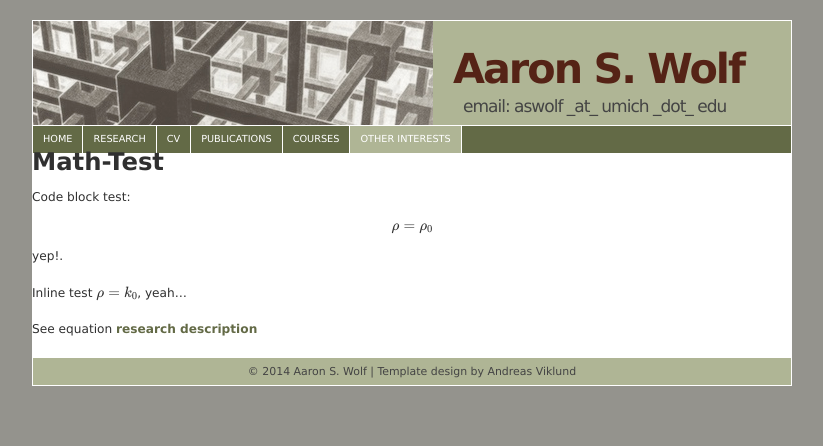
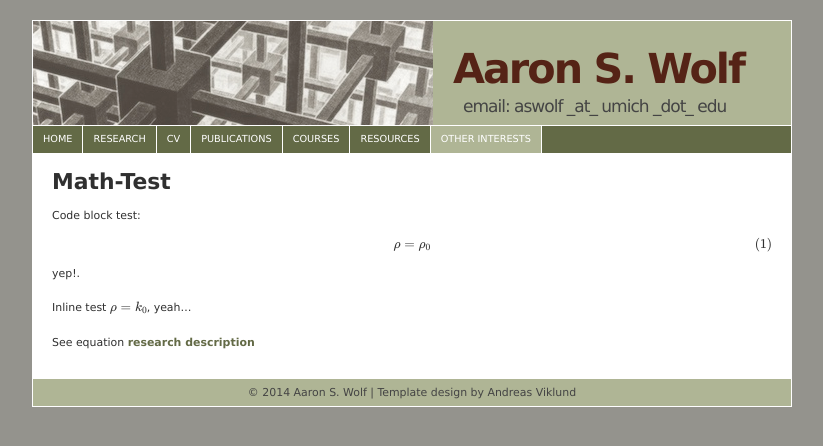
Before and after one commit to aswolf/aswolf.github.io, a Jekyll site: the page built from math-test.md, in a window 1280 px wide. Shown: the top 446 px of the page, without its empty margins (228-1051 px from the left). Built offline with Jekyll 4.4.1, drawn with Linux system fonts in a browser that asks for light colours; formulas are drawn with MathJax 3.

```diff
--- a/_includes/head-math.html
+++ /dev/null
@@ -1,63 +0,0 @@
-
-<!DOCTYPE html PUBLIC "-//W3C//DTD XHTML 1.0 Strict//EN" "http://www.w3.org/TR/xhtml1/DTD/xhtml1-strict.dtd">
-<html xmlns="http://www.w3.org/1999/xhtml" lang="en" xml:lang="en">
-<head>
-    <meta http-equiv="content-type" content="text/html; charset=utf-8" />
-    <meta name="description" content="Your description goes here" />
-    <meta name="keywords" content="your,keywords,goes,here" />
-    <meta name="author" content="Your Name" />
-    <link rel="stylesheet" type="text/css" href="{{ site.baseurl }}/css/main.css" title="andreas08" media="screen,projection" />
-    <title>Aaron S. Wolf</title>
-    <script type="text/javascript"
-            src="http://cdn.mathjax.org/mathjax/latest/MathJax.js?config=TeX-AMS-MML_HTMLorMML">
-    </script>
-</head>
-<body>
-
-<div id="container" >
-    <div id="header">
-        <h1>Aaron S. Wolf</h1>
-        <h2>email: aswolf _at_ umich _dot_ edu</h2>
-    </div>
-
-    <div id="navigation">
-        <ul>
-            {% if page.active == "home" %}
-            <li class="selected"><a href="index.html">Home</a></li>
-            {% else %}
-            <li><a href="index.html">Home</a></li>
-            {% endif %}
-
-            {% if page.active == "research" %}
-            <li class="selected"><a href="research.html">Research</a></li>
-            {% else %}
-            <li><a href="research.html">Research</a></li>
-            {% endif %}
-
-            {% if page.active == "cv" %}
-            <li class="selected"><a href="cv.html">CV</a></li>
-            {% else %}
-            <li><a href="cv.html">CV</a></li>
-            {% endif %}
-
-            {% if page.active == "pubs" %}
-            <li class="selected"><a href="publications.html">Publications</a></li>
-            {% else %}
-            <li><a href="publications.html">Publications</a></li>
-            {% endif %}
-
-            {% if page.active == "courses" %}
-            <li class="selected"><a href="courses.html">Courses</a></li>
-            {% else %}
-            <li><a href="courses.html">Courses</a></li>
-            {% endif %}
-
-            {% if page.active == "hobbies" %}
-            <li class="selected"><a href="hobbies.html">Other Interests</a></li>
-            {% else %}
-            <li><a href="hobbies.html">Other Interests</a></li>
-            {% endif %}
-        </ul>
-    </div>
-
-    <div id="content">
--- /dev/null
+++ b/_includes/javascript.html
@@ -0,0 +1,3 @@
+    <!-- Equations using MathJax -->
+    <script type="text/javascript" src="http://cdn.mathjax.org/mathjax/latest/MathJax.js?config=TeX-AMS-MML_HTMLorMML"></script>
+    <script type="text/x-mathjax-config"> MathJax.Hub.Config({ TeX: { equationNumbers: {autoNumber: "all"} } });       </script>
--- a/_layouts/default-math.html
+++ /dev/null
@@ -1,10 +0,0 @@
-{% include head-math.html %}
-
-    <h1>{{ page.title }}</h1>
-    <p></p>
-
-    {{ content }}
-
-    <!--{% include nav.html %}-->
-
-{% include foot.html %}
--- a/_layouts/default.html
+++ b/_layouts/default.html
@@ -8,3 +8,4 @@
     <!--{% include nav.html %}-->
 
 {% include foot.html %}
+{% include javascript.html %}
```
Also changed, not shown: eos-models.md (added, +21 -0 lines), math-test.md (+1 -1 lines).
